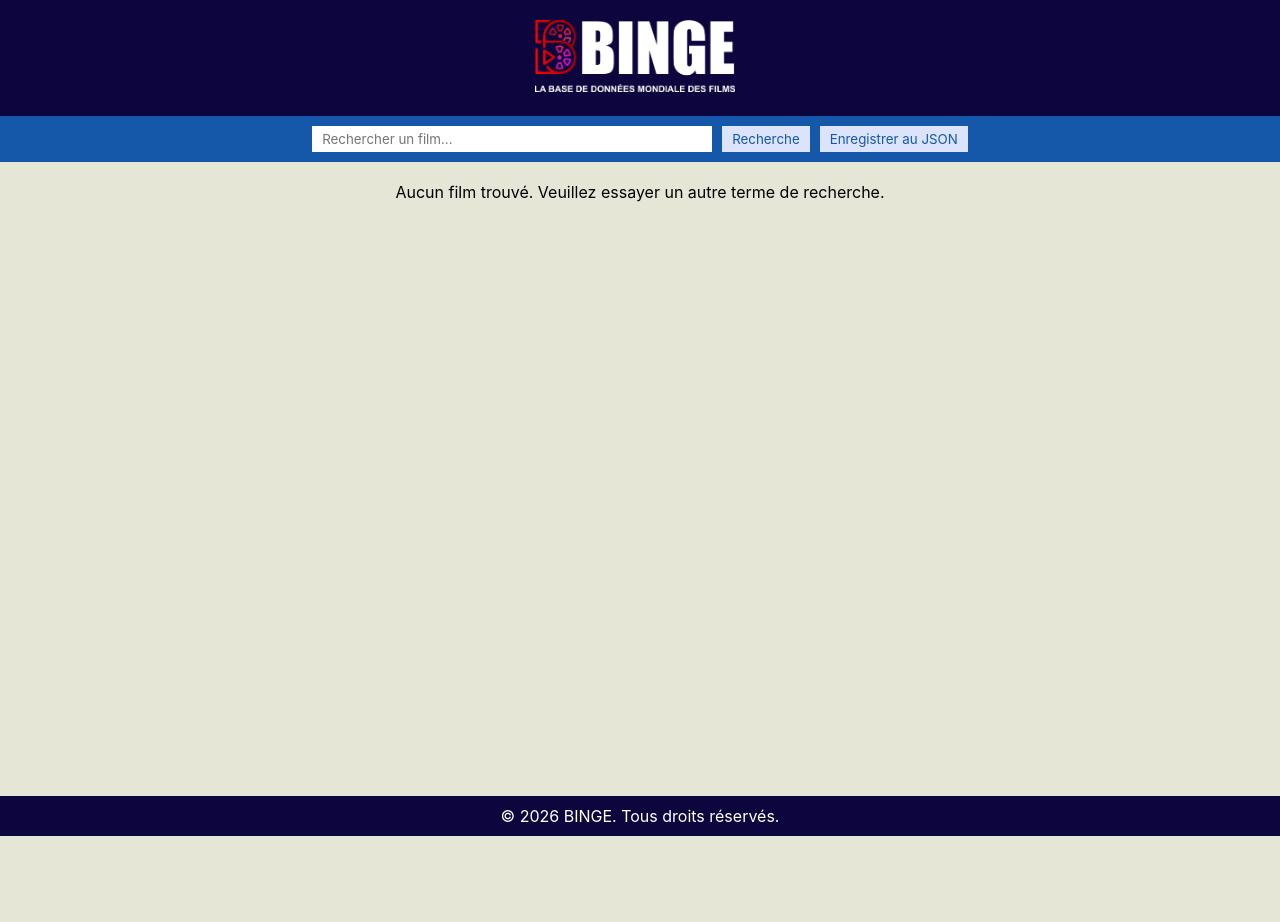
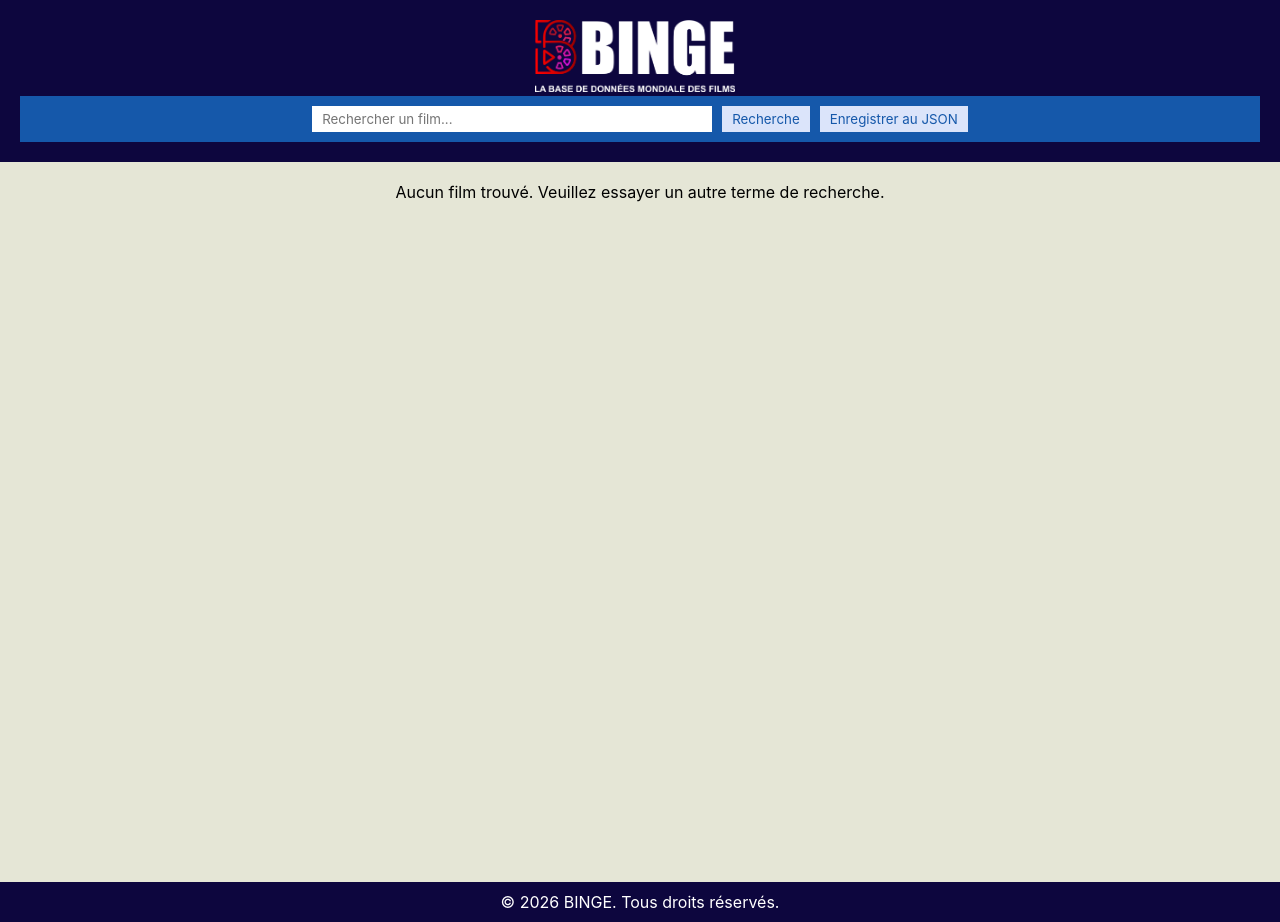
Before and after one commit to azimbaqeri/Mes-Cours, a React (Vite) app in the folder React/BINGE/: page /search in a window 1280 px wide. Before the commit the page ends 836 px from the top, so only its background shows below. Built offline with nearby package versions, Linux system fonts and the light colour scheme.

Commit message:
page search added and page app also

```diff
--- a/React/BINGE/src/App.tsx
+++ b/React/BINGE/src/App.tsx
@@ -1,7 +1,5 @@
 import "./App.css";
 import { useEffect, useState } from "react";
-import Header from "./Header";
-import Footer from "./Footer";
 
 type TVShow = {
   id: number;
@@ -49,8 +47,6 @@ function App() {
   }
 
   return (
-    <>
-      <Header />
     <main>
       <div className="container">
         <h2 className="section-title">Séries populaires</h2>
@@ -75,9 +71,7 @@ function App() {
           <p>Aucune série trouvée.</p>
         )}
       </div>
-        <Footer />
     </main>
-    </>
   );
 }
 
--- a/React/BINGE/src/Header.tsx
+++ b/React/BINGE/src/Header.tsx
@@ -1,11 +1,96 @@
-import logo from './assets/logo.png'
+import logo from "./assets/logo.png";
+import { useState, useEffect } from "react";
+import { useNavigate, useLocation } from "react-router-dom";
+import type { Movie } from "./types/Movie";
 
 function Header() {
+  const navigate = useNavigate();
+  const location = useLocation();
+  const [searchTerm, setSearchTerm] = useState("");
+  const [movies, setMovies] = useState<Movie[]>([]);
+
+  const handleSearch = () => {
+    const apiKey = import.meta.env.VITE_TMDB_API_KEY;
+    if (searchTerm.trim() === "") {
+      alert("Please enter a search term");
+      return;
+    }
+    fetch(
+      `https://api.themoviedb.org/3/search/movie?api_key=${apiKey}&query=${encodeURIComponent(searchTerm)}`,
+    )
+      .then((response) => response.json())
+      .then((data) => {
+        const transformedMovies = data.results.map(transformMovie);
+        setMovies(transformedMovies);
+        navigate("/search", {
+          state: { movies: transformedMovies, searchTerm },
+          replace: true,
+        });
+      })
+      .catch((error) => console.error("Error fetching data:", error));
+  };
+
+  function transformMovie(film: any): Movie {
+    const baseUrl = "https://image.tmdb.org/t/p/w500";
+    return {
+      id: film.id,
+      title: film.title || "Untitled",
+      overview: film.overview || "No overview available",
+      releaseDate: film.release_date || "Unknown",
+      year: film.release_date
+        ? new Date(film.release_date).getFullYear()
+        : "Unknown",
+      posterUrl: film.poster_path
+        ? baseUrl + film.poster_path
+        : "https://placehold.co/300x400?text=No%20Movie%20Image",
+      rating: film.vote_average || 0,
+    };
+  }
+
+  const handleSaveJson = () => {
+    if (movies.length === 0) {
+      alert("No movies to save. Please perform a search first.");
+      return;
+    }
+    const json = JSON.stringify(movies, null, 2);
+    const blob = new Blob([json], { type: "application/json" });
+    const url = URL.createObjectURL(blob);
+    const link = document.createElement("a");
+    link.href = url;
+    link.download = "movies.json";
+    link.click();
+    URL.revokeObjectURL(url);
+  };
+
   return (
     <header>
-        <a href='/'><img src={logo} alt="IMDB Logo" width="100" /></a>
+      <a href="/">
+        <img src={logo} alt="IMDB Logo" width="100" />
+      </a>
+      <div className="navbar">
+        <form
+          onSubmit={(e) => {
+            e.preventDefault();
+            handleSearch();
+          }}
+        >
+          <input
+            type="text"
+            className="search-input"
+            value={searchTerm}
+            placeholder="Rechercher un film..."
+            onChange={(e) => setSearchTerm(e.target.value)}
+          />
+          <div>
+            <button type="submit">Recherche</button>
+            <button type="button" onClick={handleSaveJson}>
+              Enregistrer au JSON
+            </button>
+          </div>
+        </form>
+      </div>
     </header>
-  )
+  );
 }
 
-export default Header
+export default Header;
--- a/React/BINGE/src/MovieDetails.tsx
+++ b/React/BINGE/src/MovieDetails.tsx
@@ -1,8 +1,6 @@
 import { useParams } from "react-router-dom";
 import type { MovieDetail } from "./types/MovieDetail";
 import React from "react";
-import Header from "./Header";
-import Footer from "./Footer";
 import { FaStar, FaImdb } from "react-icons/fa";
 
 function MovieDetails() {
@@ -79,7 +77,7 @@ function MovieDetails() {
         : "Unknown",
       posterUrl: film.poster_path
         ? baseUrl + film.poster_path
-        : "https://placehold.co/300x400?text=No%20Movie\n%20Image",
+        : "https://placehold.co/300x400?text=No%20Movie%20Image",
       backgroundImageUrl: film.backdrop_path
         ? `https://image.tmdb.org/t/p/w1920${film.backdrop_path}`
         : null,
@@ -90,9 +88,6 @@ function MovieDetails() {
 
   console.log("Fetched movie details:", movieDetails); // Log the fetched movie details
   return (
-    <>
-      <Header />
-
     <div className="container">
       <div
         className="movie-details-container"
@@ -170,8 +165,6 @@ function MovieDetails() {
         </div>
       </div>
 
-      <Footer />
-    </>
   );
 }
 
--- a/React/BINGE/src/Search.tsx
+++ b/React/BINGE/src/Search.tsx
@@ -1,9 +1,7 @@
 import "./App.css";
-import { useEffect, useState } from "react";
+import { useState, useEffect } from "react";
 import { useLocation, useNavigate } from "react-router-dom";
 import type { Movie } from "./types/Movie";
-import Header from "./Header";
-import Footer from "./Footer";
 
 type SearchLocationState = {
   movies?: Movie[];
@@ -14,85 +12,21 @@ function Search() {
   const navigate = useNavigate();
   const location = useLocation();
   const state = (location.state ?? {}) as SearchLocationState;
+  const [movies, setMovies] = useState<Movie[]>(state.movies ?? []);
   const [searchTerm, setSearchTerm] = useState(state.searchTerm ?? "");
-  const [movies, setMovies] = useState<Movie[]>(state.movies ?? []);
 
   useEffect(() => {
-    navigate(".", { replace: true, state: { movies, searchTerm } });
-  }, [movies, searchTerm, navigate]);
-
-  const handleSearch = () => {
-    const apiKey = import.meta.env.VITE_TMDB_API_KEY;
-    if (searchTerm.trim() === "") {
-      alert("Please enter a search term");
-      return;
+    const newState = (location.state ?? {}) as SearchLocationState;
+    if (newState.movies) {
+      setMovies(newState.movies);
     }
-    fetch(
-      `https://api.themoviedb.org/3/search/movie?api_key=${apiKey}&query=${encodeURIComponent(searchTerm)}`,
-    )
-      .then((response) => response.json())
-      .then((data) => setMovies(data.results.map(transformMovie)))
-      .catch((error) => console.error("Error fetching data:", error));
-  };
-
-  function transformMovie(film: any): Movie {
-    const baseUrl = "https://image.tmdb.org/t/p/w500";
-    return {
-      id: film.id,
-      title: film.title || "Untitled",
-      overview: film.overview || "No overview available",
-      releaseDate: film.release_date || "Unknown",
-      year: film.release_date
-        ? new Date(film.release_date).getFullYear()
-        : "Unknown",
-      posterUrl: film.poster_path
-        ? baseUrl + film.poster_path
-        : "https://placehold.co/300x400?text=No%20Movie%20Image",
-      rating: film.vote_average || 0,
-    };
+    if (newState.searchTerm) {
+      setSearchTerm(newState.searchTerm);
     }
-
-  const handleSaveJson = () => {
-    if (movies.length === 0) {
-      alert("No movies to save. Please perform a search first.");
-      return;
-    }
-    const json = JSON.stringify(movies, null, 2);
-    const blob = new Blob([json], { type: "application/json" });
-    const url = URL.createObjectURL(blob);
-    const link = document.createElement("a");
-    link.href = url;
-    link.download = "movies.json";
-    link.click();
-    URL.revokeObjectURL(url);
-  };
+  }, [location.state]);
 
   return (
-    <>
-      <Header />
     <main>
-        <div className="navbar">
-          <form
-            onSubmit={(e) => {
-              e.preventDefault();
-              handleSearch();
-            }}
-          >
-            <input
-              type="text"
-              className="search-input"
-              value={searchTerm}
-              placeholder="Rechercher un film..."
-              onChange={(e) => setSearchTerm(e.target.value)}
-            />
-            <div>
-              <button type="submit">Recherche</button>
-              <button type="button" onClick={handleSaveJson}>
-                Enregistrer au JSON
-              </button>
-            </div>
-          </form>
-        </div>
       <div className="container">
         {movies.length > 0 ? (
           <div className="movie-list">
@@ -123,9 +57,7 @@ function Search() {
           </p>
         )}
       </div>
-        <Footer />
     </main>
-    </>
   );
 }
 
--- a/React/BINGE/src/main.tsx
+++ b/React/BINGE/src/main.tsx
@@ -6,15 +6,19 @@ import "./index.css";
 import App from "./App.tsx";
 import MovieDetails from "./MovieDetails";
 import Search from "./Search";
+import Header from "./Header";
+import Footer from "./Footer";
 
 createRoot(document.getElementById("root")!).render(
   <StrictMode>
     <BrowserRouter>
+      <Header />
       <Routes>
         <Route path="/" element={<App />} />
         <Route path="/search" element={<Search />} />
         <Route path="/MovieDetails/:id" element={<MovieDetails />} />
       </Routes>
+      <Footer />
     </BrowserRouter>
   </StrictMode>,
 );
```
Lines whose indentation alone changed are shown as unchanged.
